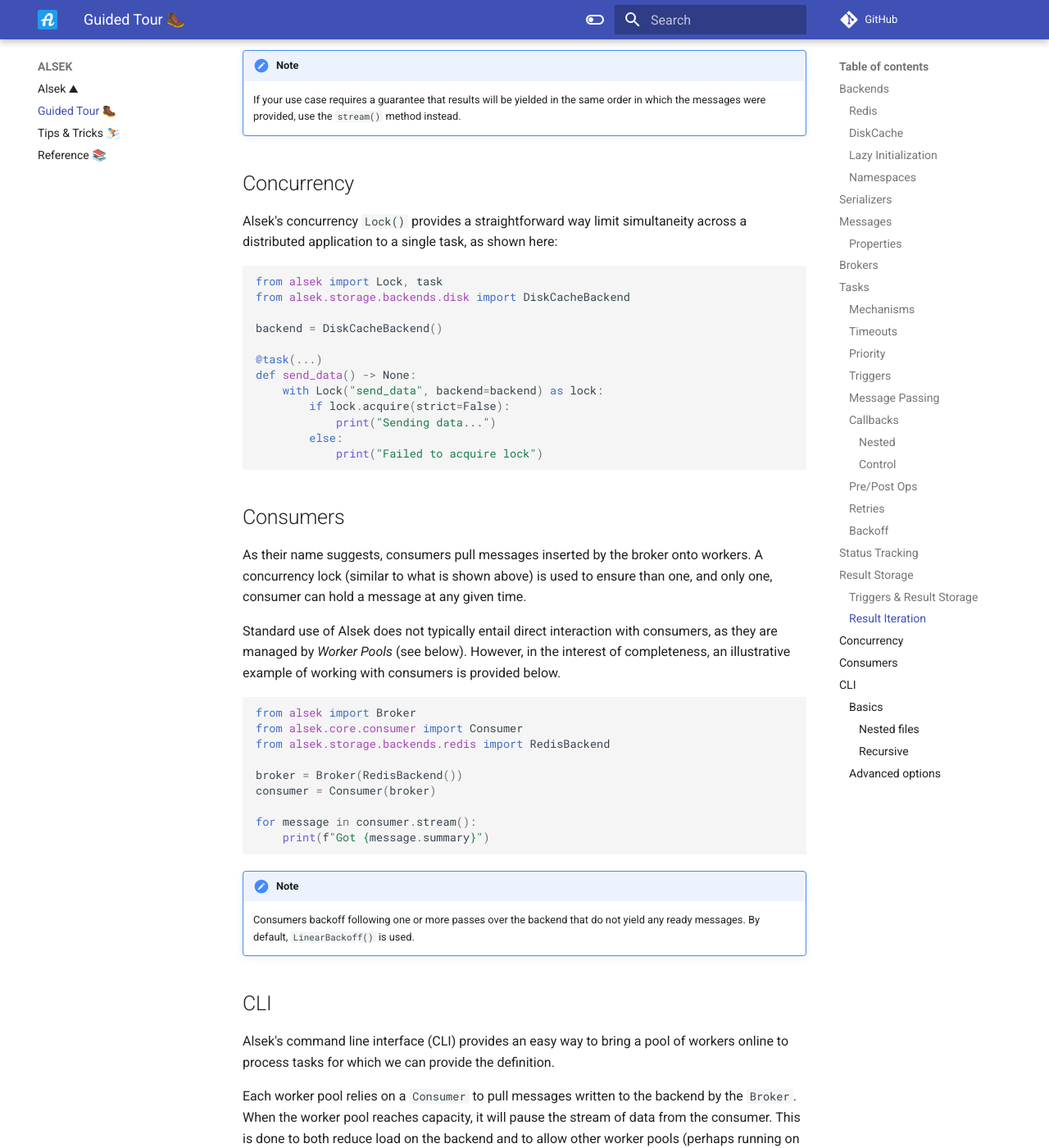
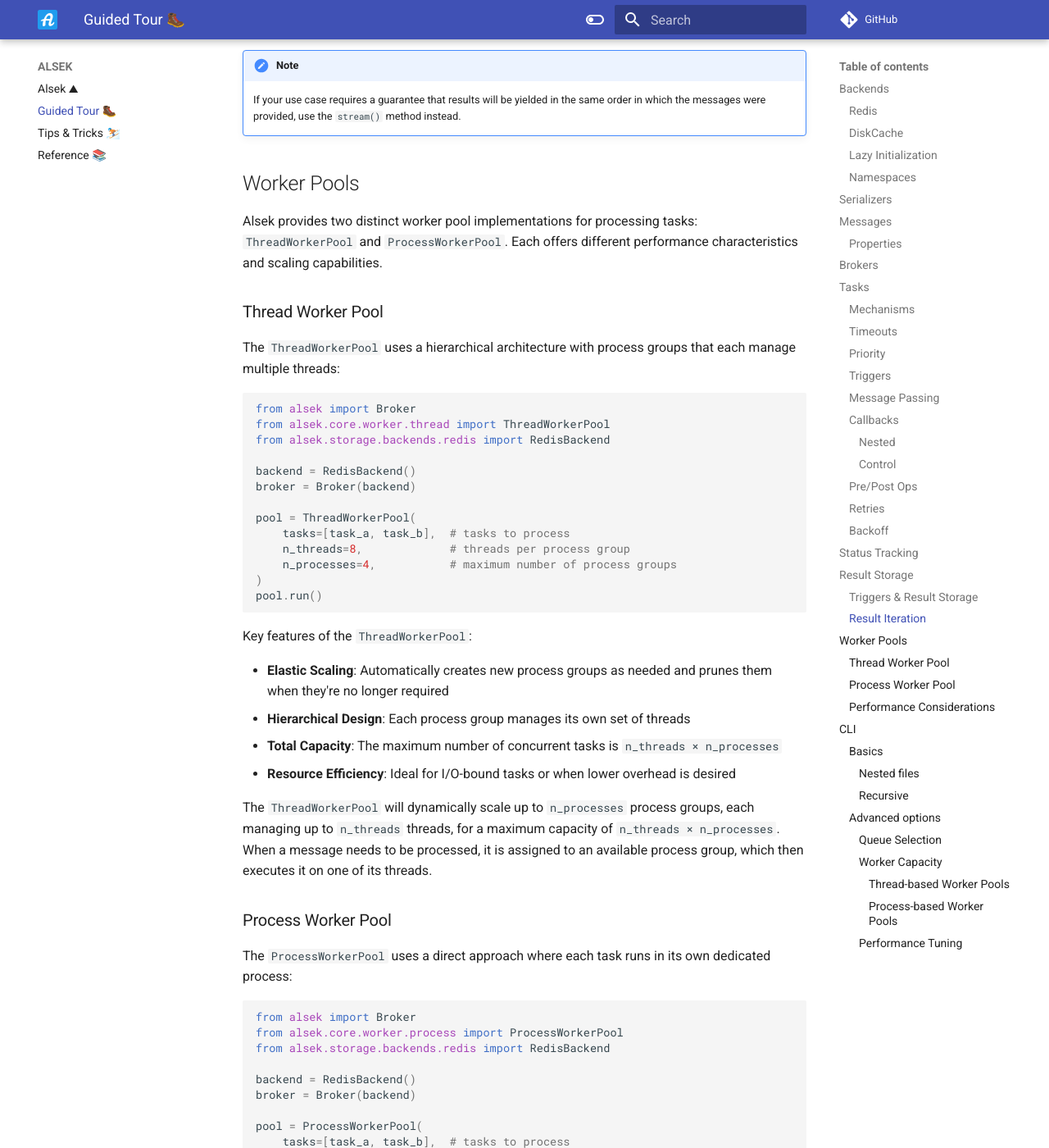
Before and after one commit to TariqAHassan/alsek, an MkDocs documentation site: the page built from docs/guided_tour.md, in a window 1280 px wide and 1400 px high, scrolled down 15743 px. Shown: the whole window at 82% size. Built offline with MkDocs 1.6.1 and Material for MkDocs 9.7.7, drawn with Linux system fonts in a browser that asks for light colours; comment, search, counter and statistics services are not loaded; some of the changed text lies outside the part shown.

Commit message:
Update explanations for worker pools and CLI

````diff
--- a/docs/guided_tour.md
+++ b/docs/guided_tour.md
@@ -773,57 +773,97 @@ Result pools can be used in applications, or for interactive distributed computi
     in the same order in which the messages were provided, use the ``stream()``
     method instead.
 
-## Concurrency
+## Worker Pools
 
-Alsek's concurrency `Lock()` provides a straightforward way limit
-simultaneity across a distributed application to a single task, as shown here:
+Alsek provides two distinct worker pool implementations for processing tasks: `ThreadWorkerPool` and `ProcessWorkerPool`. Each offers different performance characteristics and scaling capabilities.
 
-```python
-from alsek import Lock, task
-from alsek.storage.backends.disk import DiskCacheBackend
+### Thread Worker Pool
 
-backend = DiskCacheBackend()
-
-@task(...)
-def send_data() -> None:
-    with Lock("send_data", backend=backend) as lock:
-        if lock.acquire(strict=False):
-            print("Sending data...")
-        else:
-            print("Failed to acquire lock")
-```
-
-## Consumers
-
-As their name suggests, consumers pull messages inserted by the broker
-onto workers. A concurrency lock (similar to what is shown above) is
-used to ensure than one, and only one, consumer can hold a message
-at any given time.
-
-Standard use of Alsek does not typically entail direct interaction with consumers,
-as they are managed by _Worker Pools_ (see below). However, in the interest
-of completeness, an illustrative example of working with consumers is provided below.
+The `ThreadWorkerPool` uses a hierarchical architecture with process groups that each manage multiple threads:
 
 ```python
 from alsek import Broker
-from alsek.core.consumer import Consumer
+from alsek.core.worker.thread import ThreadWorkerPool
 from alsek.storage.backends.redis import RedisBackend
 
-broker = Broker(RedisBackend())
-consumer = Consumer(broker)
+backend = RedisBackend()
+broker = Broker(backend)
 
-for message in consumer.stream():
-    print(f"Got {message.summary}")
+pool = ThreadWorkerPool(
+    tasks=[task_a, task_b],  # tasks to process
+    n_threads=8,             # threads per process group
+    n_processes=4,           # maximum number of process groups
+)
+pool.run()
 ```
 
+Key features of the `ThreadWorkerPool`:
+
+* **Elastic Scaling**: Automatically creates new process groups as needed and prunes them when they're no longer required
+* **Hierarchical Design**: Each process group manages its own set of threads
+* **Total Capacity**: The maximum number of concurrent tasks is `n_threads × n_processes`
+* **Resource Efficiency**: Ideal for I/O-bound tasks or when lower overhead is desired
+
+The `ThreadWorkerPool` will dynamically scale up to `n_processes` process groups, each managing up to `n_threads` threads, for a maximum capacity of `n_threads × n_processes`. When a message needs to be processed, it is assigned to an available process group, which then executes it on one of its threads.
+
+### Process Worker Pool
+
+The `ProcessWorkerPool` uses a direct approach where each task runs in its own dedicated process:
+
+```python
+from alsek import Broker
+from alsek.core.worker.process import ProcessWorkerPool
+from alsek.storage.backends.redis import RedisBackend
+
+backend = RedisBackend()
+broker = Broker(backend)
+
+pool = ProcessWorkerPool(
+    tasks=[task_a, task_b],  # tasks to process
+    n_processes=4,           # maximum number of processes
+    prune_interval=100,      # milliseconds between prune scans
+)
+pool.run()
+```
+
+Key features of the `ProcessWorkerPool`:
+
+* **Process Isolation**: Each task runs in its own dedicated process
+* **Fixed Capacity**: Limited to a maximum of `n_processes` concurrent tasks
+* **Background Pruning**: Uses a background scheduler to periodically prune spent futures
+* **Resource Safety**: Ideal for CPU-bound tasks or when process isolation is necessary
+
+The `ProcessWorkerPool` will execute each task in its own dedicated process, up to the maximum of `n_processes` concurrent processes. This offers stronger isolation between tasks but with slightly higher overhead compared to threads.
+
+### Performance Considerations
+
+When choosing between worker pool types, consider:
+
+1. **I/O vs CPU Bound Tasks**: For I/O-bound tasks (e.g., network requests, database operations), `ThreadWorkerPool` often offers better performance. For CPU-bound tasks, `ProcessWorkerPool` can better utilize multiple cores.
+
+2. **Memory Usage**: `ThreadWorkerPool` is typically more memory-efficient as threads share memory within their process group.
+
+3. **Isolation Needs**: If tasks need strong isolation from each other, `ProcessWorkerPool` provides better separation.
+
+4. **Elasticity**: If your workload has variable demand, `ThreadWorkerPool`'s elastic scaling may be more efficient.
+
+5. **Shutdown Reliability**: `ProcessWorkerPool` offers more robust shutdown logic since it can directly terminate processes, avoiding potential GIL-related issues where a thread might never relinquish control and prevent proper shutdown (see above).
+
 !!! note
-    Consumers backoff following one or more passes over the backend that
-    do not yield any ready messages. By default, `LinearBackoff()` is used.
+    Both worker pool types use timeouts to manage hanging tasks and provide similar retry and backoff capabilities.
+
+!!! warning
+    For tasks using `mechanism='thread'`, be aware of Python's Global Interpreter Lock (GIL) which can limit true parallelism within a single process group.
 
 ## CLI
 
 Alsek's command line interface (CLI) provides an easy way to bring a pool of
 workers online to process tasks for which we can provide the definition.
+
+Alsek offers two types of worker pools:
+
+* `thread-pool`: Uses a hierarchical architecture with process groups that each manage multiple threads
+* `process-pool`: Uses a direct approach where each task runs in its own process
 
 Each worker pool relies on a `Consumer` to pull messages written to the backend by the `Broker`.
 When the worker pool reaches capacity, it will pause the stream of data from the consumer.
@@ -840,7 +880,11 @@ is located in the current working directory in a file titled `my_task.py`.
 Then, starting a worker pool against this task can be accomplished by running:
 
 ```shell
-alsek my_tasks
+# For a process-based worker pool
+alsek process_pool my_tasks
+
+# For a thread-based worker pool
+alsek thread_pool my_tasks
 ```
 
 #### Nested files
@@ -858,7 +902,7 @@ Starting a pool with this kind of structure can be accomplished by passing
 the dot-separated "path" to the file:
 
 ```shell
-alsek my_project.my_tasks
+alsek process_pool my_project.my_tasks
 ```
 
 #### Recursive
@@ -867,36 +911,69 @@ We can also simply specify the directory where the task definitions live,
 and it will be scanned recursively in order to recover _all_ task definitions.
 
 ```shell
-alsek my_project
+alsek thread_pool my_project
 ```
 
 ### Advanced options
 
 Alsek's CLI includes several dials to achieve fine-grain control over the worker pool.
-We won't cover all of them here, but there are at least three worth highlighting.
+We won't cover all of them here, but there are at least a few worth highlighting.
 
-The first is the `-qu`/`--queues` option. This allows one to limit the queues
-which will be consumed by the worker pool. It can be set using a comma-separated list.
+#### Queue Selection
+
+The `-qu`/`--queues` option allows you to limit the queues which will be consumed by the worker pool.
+It can be set using a comma-separated list.
 
 ```shell
-alsek my_project -qu queue_a
+alsek process_pool my_project -qu queue_a
 ```
 
 ```shell
-alsek my_project -qu queue_a,queue_b,queue_z
+alsek thread_pool my_project -qu queue_a,queue_b,queue_z
 ```
 
-The `--max_threads` and `--max_processes` options are also noteworthy.
-These options provide control over the maximum number of threads and
-processes that can run on the worker pool, respectively. The total number
-of workers in the pool is determined by the sum of these two numbers.
+#### Worker Capacity
+
+##### Thread-based Worker Pools
+
+For thread-based worker pools, you can control both the number of threads per process group and
+the maximum number of process groups:
 
 ```shell
-alsek my_project --max_threads 8
+# Configure 8 threads per process group
+alsek thread-pool my_project --n_threads 8
+
+# Configure a maximum of 4 process groups
+alsek thread-pool my_project --n_processes 4
 ```
 
+The total maximum capacity of a thread-based worker pool is `n_threads × n_processes`.
+
+Thread pools support elastic scaling, automatically creating new process groups up to the configured maximum
+as needed, and pruning them when no longer needed.
+
+##### Process-based Worker Pools
+
+For process-based worker pools, you can control the maximum number of concurrent processes:
+
 ```shell
-alsek my_project --max_processes 2
+# Configure a maximum of 4 processes
+alsek process-pool my_project --n_processes 4
+```
+
+#### Performance Tuning
+
+Both worker pool types support additional performance tuning options:
+
+```shell
+# Configure slot wait interval (milliseconds to wait when pool is full)
+alsek thread_pool my_project --slot_wait_interval 50
+
+# For process-based worker pools, configure prune interval
+alsek process_pool my_project --prune_interval 100
+
+# For thread-based worker pools, wait for thread exit to mark as complete
+alsek thread_pool my_project --complete_only_on_thread_exit
 ```
 
 !!! note
````
